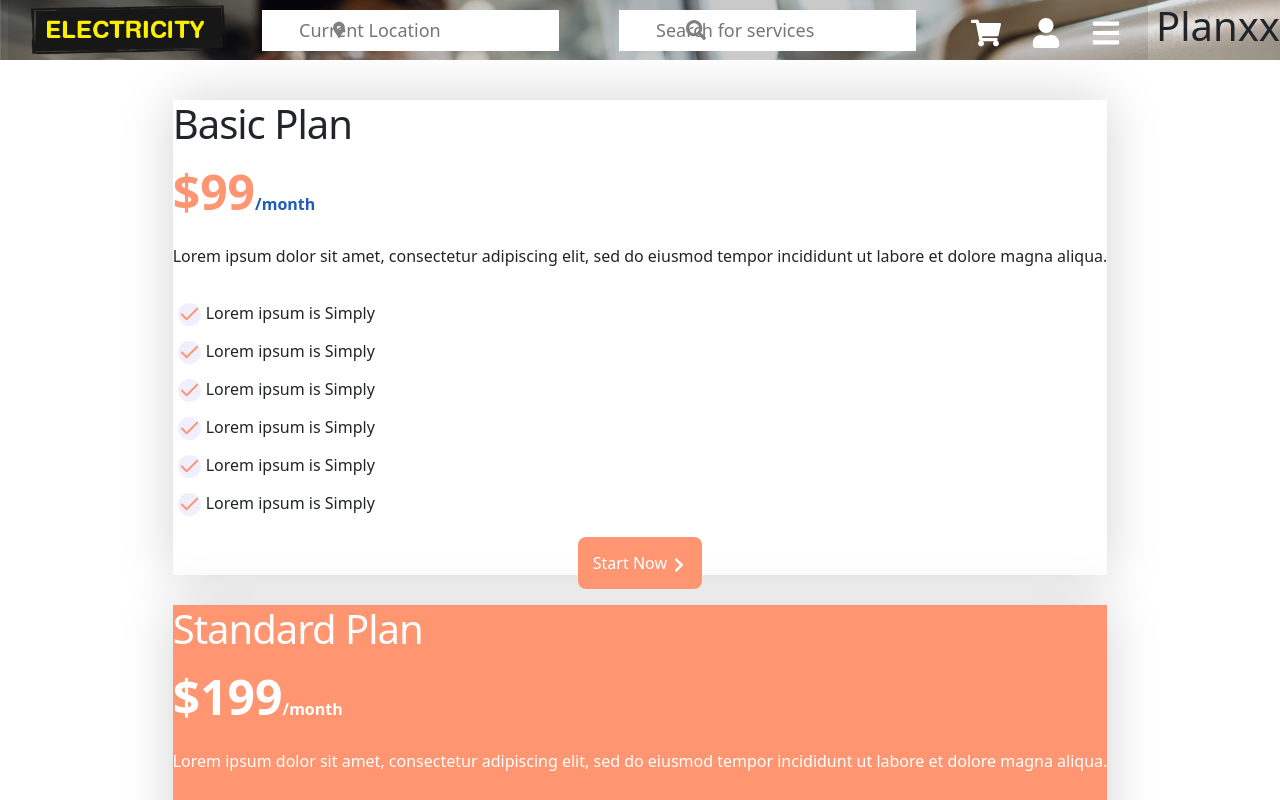
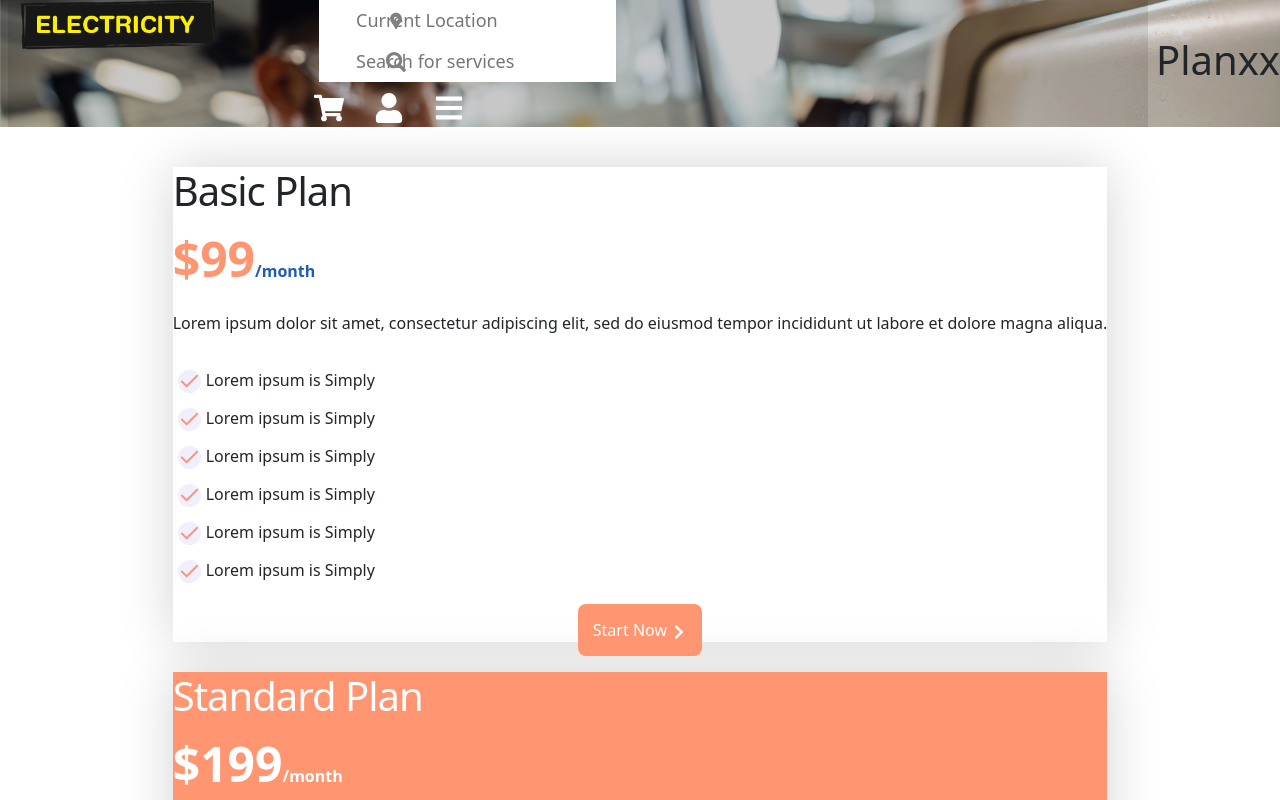
Before and after one commit to piyushNextupgrad/electricitySudhanshuUser, a Next.js app: page /plan in a window 1280 px wide. Shown: the top 800 px of the page. Built offline with nearby package versions, Linux system fonts and the light colour scheme.

Commit message:
Update navbar.jsx
navbar inner dynamic

```diff
--- a/src/components/navbar.jsx
+++ b/src/components/navbar.jsx
@@ -6,10 +6,10 @@ import { FaSearch, FaUser, FaBars, FaRegWindowClose, FaFacebookF, FaGooglePlusG,
 
 const Navbar = () => {
     return (<nav className={style.navbar}>
-        <div className={style.section1_NavLogo}>
+        <div className={'${style.section1_NavLogo} col-xxl-3 col-xl-3 col-lg-3 col-md-6 col-4'}>
             <Link href="/"><Image src="/services/logo.png" height={50} width={200} alt="img" /></Link>
         </div>
-        <div className={style.section1_NavSearch}>
+        <div className={'{style.section1_NavSearch} col-xxl-9 col-xl-9 col-lg-9'} >
             <div className={style.section1_NavSearchbox}>
                 <input type="search" placeholder="Current Location" />
                 <MdLocationPin />
```
